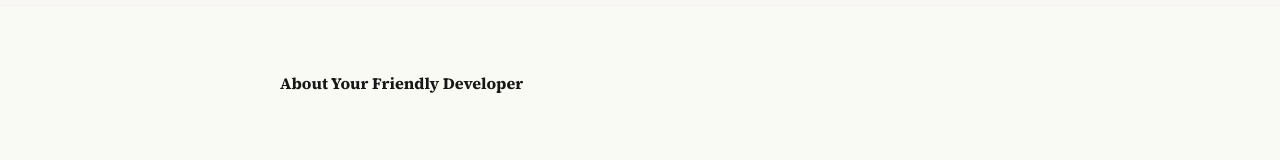
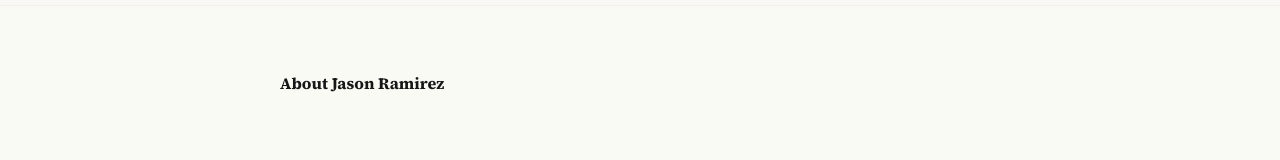
Before and after one commit to raiderj77/mhsud, a Next.js app: page /about in a window 1280 px wide. Shown: the part 122-282 px from the top of the page. Built offline with nearby package versions, Linux system fonts and the light colour scheme; a web font is replaced by a local one.

Commit message:
about: title + H1 to Jason Ramirez (real credentialed author)

```diff
--- a/src/app/about/page.tsx
+++ b/src/app/about/page.tsx
@@ -4,7 +4,7 @@ import { createMetadata, breadcrumbJsonLd, SITE_URL } from "@/lib/metadata";
 
 export const metadata: Metadata = createMetadata({
   path: "/about",
-  title: "About, Your Friendly Developer",
+  title: "About Jason Ramirez",
   description:
     "The real story behind MindCheck Tools. Built by Jason Ramirez, a self-taught developer and CADC-II counselor from Prunedale, California.",
 });
@@ -52,7 +52,7 @@ export default function AboutPage() {
       <div className="max-w-3xl mx-auto px-4 sm:px-6 py-10 sm:py-16">
         <header className="mb-10">
           <h1 className="font-serif text-display font-bold text-neutral-900 dark:text-neutral-50 mb-4">
-            About Your Friendly Developer
+            About Jason Ramirez
           </h1>
         </header>
 
```
